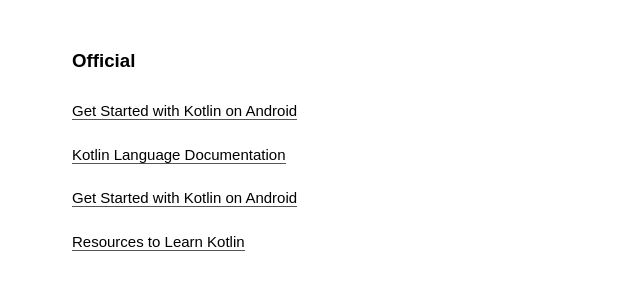
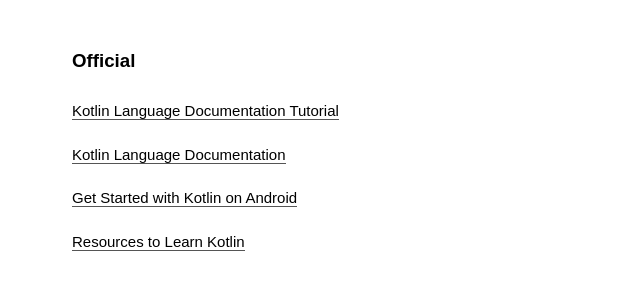
Before and after one commit to pinedance/blog, a Jekyll site: the page built from _posts/2017/07-12/2017-08-17-try-kotlin.md, in a window 1280 px wide and 900 px high, scrolled down 1884 px. Shown: the part 158-453 px from the top of the window, without its empty margins (318-958 px from the left). Built offline with Jekyll 4.4.1, drawn with Linux system fonts in a browser that asks for light colours; some web fonts are replaced; comment, search, counter and statistics services are not loaded.

Commit message:
add new post

```diff
--- a/_posts/2017/07-12/2017-08-17-try-kotlin.md
+++ b/_posts/2017/07-12/2017-08-17-try-kotlin.md
@@ -54,7 +54,7 @@
 
 ### Official
 
-[Get Started with Kotlin on Android](https://developer.android.com/kotlin/get-started.html)
+[Kotlin Language Documentation Tutorial](https://kotlinlang.org/docs/tutorials/)
 
 [Kotlin Language Documentation](https://www.gitbook.com/book/jetbrains/kotlin-reference-for-kindle/details)
 
```
